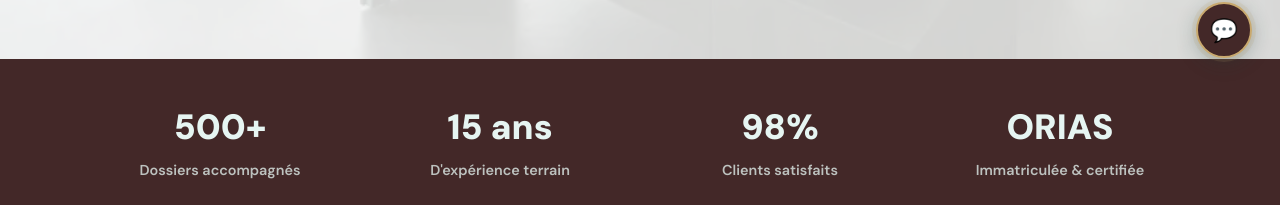
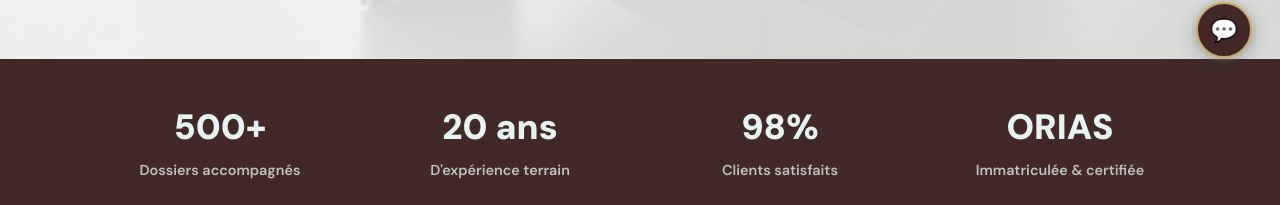
Before and after one commit to Orizia-courtage/orizia-form, a Next.js app: page / in a window 1280 px wide. Shown: the part 714-919 px from the top of the page. Built offline with nearby package versions, Linux system fonts and the light colour scheme.

Commit message:
Update homepage experience stat to 20 years

```diff
--- a/components/AnimatedStats.jsx
+++ b/components/AnimatedStats.jsx
@@ -4,7 +4,7 @@ import { useEffect, useRef, useState } from 'react';
 
 const STATS = [
   { value: 500, suffix: '+', label: 'Dossiers accompagnés' },
-  { value: 15, suffix: ' ans', label: "D'expérience terrain" },
+  { value: 20, suffix: ' ans', label: "D'expérience terrain" },
   { value: 98, suffix: '%', label: 'Clients satisfaits' },
   { value: null, suffix: 'ORIAS', label: 'Immatriculée & certifiée' },
 ];
```
